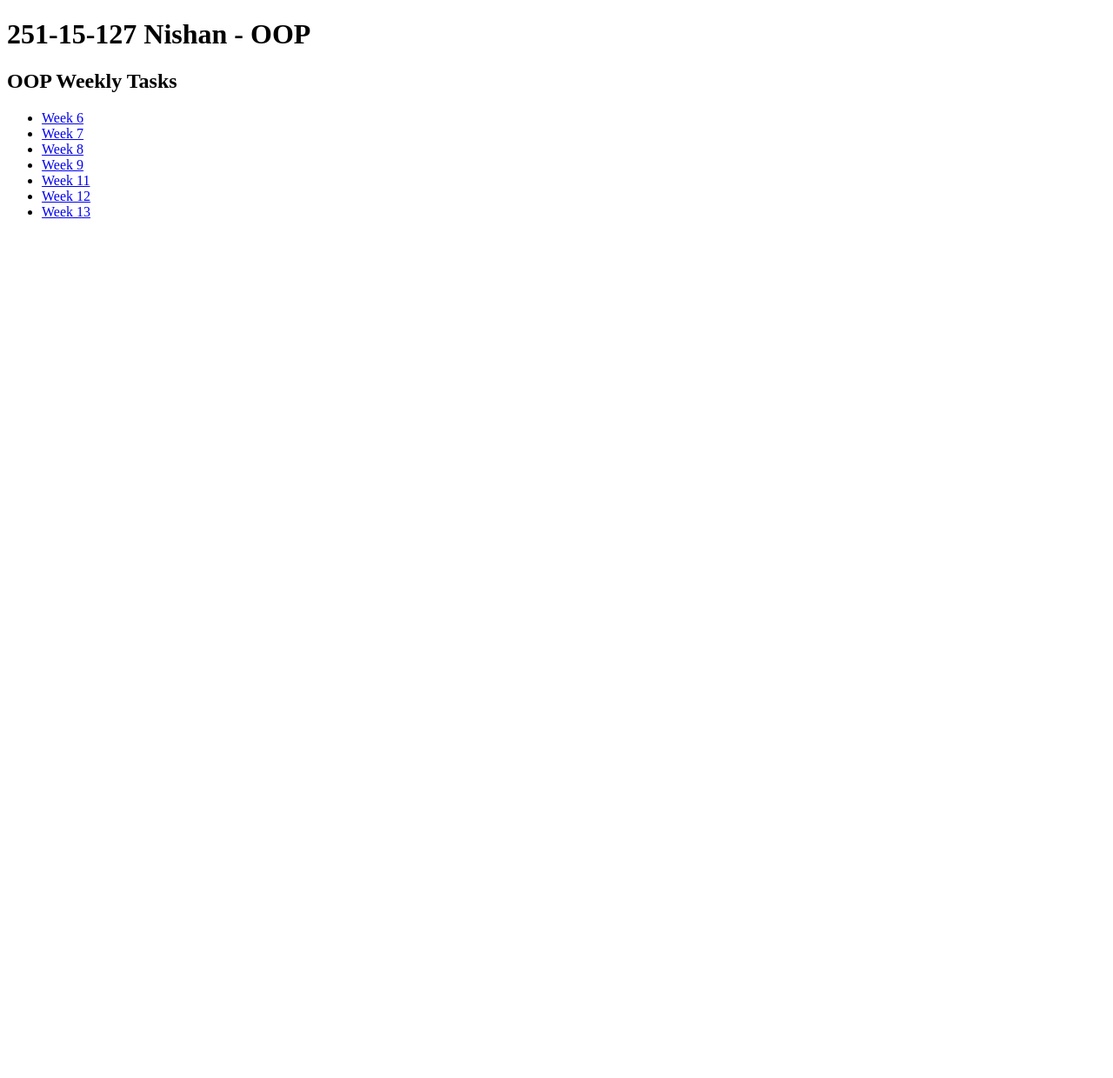
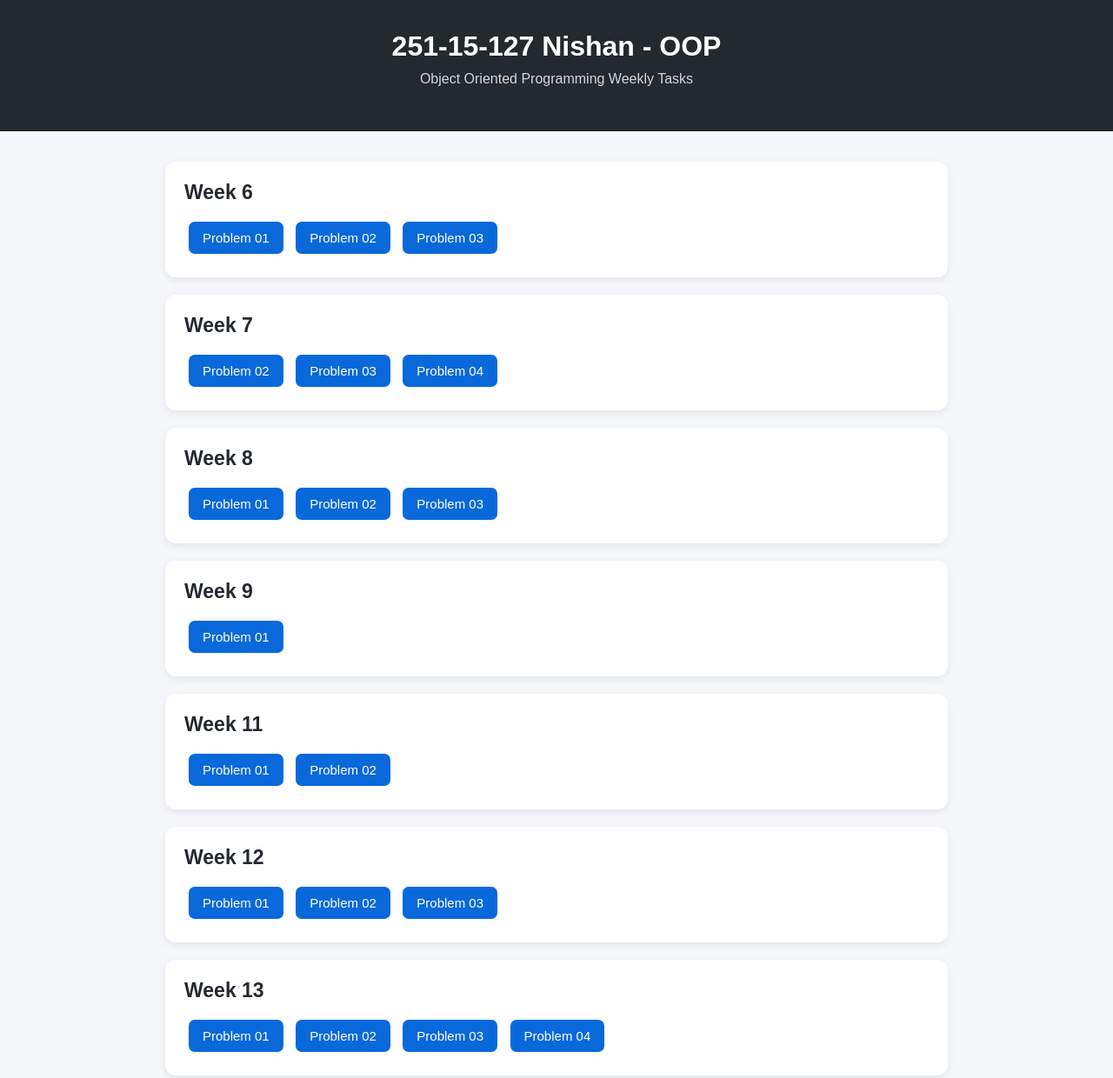
Before and after one commit to 251-15-127-Striker/251-15-127Nishan--Oo, a plain HTML site: page index.html in a window 1280 px wide. Shown: the top 1240 px of the page at 87% size. Before the commit the page ends 800 px from the top, so only its background shows below. Drawn offline with Linux system fonts and the light colour scheme.

Commit message:
Refactor index.html structure and styles

```diff
--- a/index.html
+++ b/index.html
@@ -1,24 +1,158 @@
 <!DOCTYPE html>
-<html>
+<html lang="en">
 <head>
+    <meta charset="UTF-8">
+    <meta name="viewport" content="width=device-width, initial-scale=1.0">
+
     <title>251-15-127 Nishan - OOP</title>
+
+    <style>
+        * {
+            box-sizing: border-box;
+        }
+
+        body {
+            margin: 0;
+            font-family: Arial, sans-serif;
+            background: #f5f7fa;
+            color: #24292f;
+        }
+
+        header {
+            background: #24292f;
+            color: white;
+            text-align: center;
+            padding: 35px 20px;
+        }
+
+        header h1 {
+            margin: 0;
+            font-size: 32px;
+        }
+
+        header p {
+            margin-top: 10px;
+            color: #d0d7de;
+        }
+
+        .container {
+            width: 90%;
+            max-width: 900px;
+            margin: 35px auto;
+        }
+
+        .week {
+            background: white;
+            margin-bottom: 20px;
+            padding: 22px;
+            border-radius: 12px;
+            box-shadow: 0 3px 10px rgba(0,0,0,0.08);
+        }
+
+        .week h2 {
+            margin-top: 0;
+            margin-bottom: 15px;
+            font-size: 23px;
+        }
+
+        .problem {
+            display: inline-block;
+            margin: 5px;
+            padding: 10px 16px;
+            background: #0969da;
+            color: white;
+            text-decoration: none;
+            border-radius: 7px;
+            font-size: 15px;
+        }
+
+        .problem:hover {
+            background: #0558b8;
+        }
+
+        footer {
+            text-align: center;
+            padding: 25px;
+            color: #57606a;
+        }
+    </style>
 </head>
 
 <body>
 
+<header>
     <h1>251-15-127 Nishan - OOP</h1>
+    <p>Object Oriented Programming Weekly Tasks</p>
+</header>
 
-    <h2>OOP Weekly Tasks</h2>
+<div class="container">
 
-    <ul>
-        <li><a href="Week6/">Week 6</a></li>
-        <li><a href="Week7/">Week 7</a></li>
-        <li><a href="Week8/">Week 8</a></li>
-        <li><a href="Week9/">Week 9</a></li>
-        <li><a href="Week11/">Week 11</a></li>
-        <li><a href="Week12/">Week 12</a></li>
-        <li><a href="Week13/">Week 13</a></li>
-    </ul>
+    <!-- Week 6 -->
+    <div class="week">
+        <h2>Week 6</h2>
+
+        <a class="problem" href="Week6/Problem01.java">Problem 01</a>
+        <a class="problem" href="Week6/Problem02.java">Problem 02</a>
+        <a class="problem" href="Week6/Problem03.java">Problem 03</a>
+    </div>
+
+    <!-- Week 7 -->
+    <div class="week">
+        <h2>Week 7</h2>
+
+        <a class="problem" href="Week7/Problem02.java">Problem 02</a>
+        <a class="problem" href="Week7/Problem03.java">Problem 03</a>
+        <a class="problem" href="Week7/Problem04.java">Problem 04</a>
+    </div>
+
+    <!-- Week 8 -->
+    <div class="week">
+        <h2>Week 8</h2>
+
+        <a class="problem" href="Week8/Problem01.java">Problem 01</a>
+        <a class="problem" href="Week8/Problem02.java">Problem 02</a>
+        <a class="problem" href="Week8/Problem03.java">Problem 03</a>
+    </div>
+
+    <!-- Week 9 -->
+    <div class="week">
+        <h2>Week 9</h2>
+
+        <a class="problem" href="Week9/Problem01.java">Problem 01</a>
+    </div>
+
+    <!-- Week 11 -->
+    <div class="week">
+        <h2>Week 11</h2>
+
+        <a class="problem" href="Week11/Problem01.java">Problem 01</a>
+        <a class="problem" href="Week11/Problem02.java">Problem 02</a>
+    </div>
+
+    <!-- Week 12 -->
+    <div class="week">
+        <h2>Week 12</h2>
+
+        <a class="problem" href="Week12/Problem01.java">Problem 01</a>
+        <a class="problem" href="Week12/Problem02.java">Problem 02</a>
+        <a class="problem" href="Week12/Problem03.java">Problem 03</a>
+    </div>
+
+    <!-- Week 13 -->
+    <div class="week">
+        <h2>Week 13</h2>
+
+        <a class="problem" href="Week13/Problem01.java">Problem 01</a>
+        <a class="problem" href="Week13/Problem02.java">Problem 02</a>
+        <a class="problem" href="Week13/Problem03.java">Problem 03</a>
+        <a class="problem" href="Week13/Problem04.java">Problem 04</a>
+    </div>
+
+</div>
+
+<footer>
+    © 2026 251-15-127 Nishan | OOP
+</footer>
 
 </body>
 </html>
```
